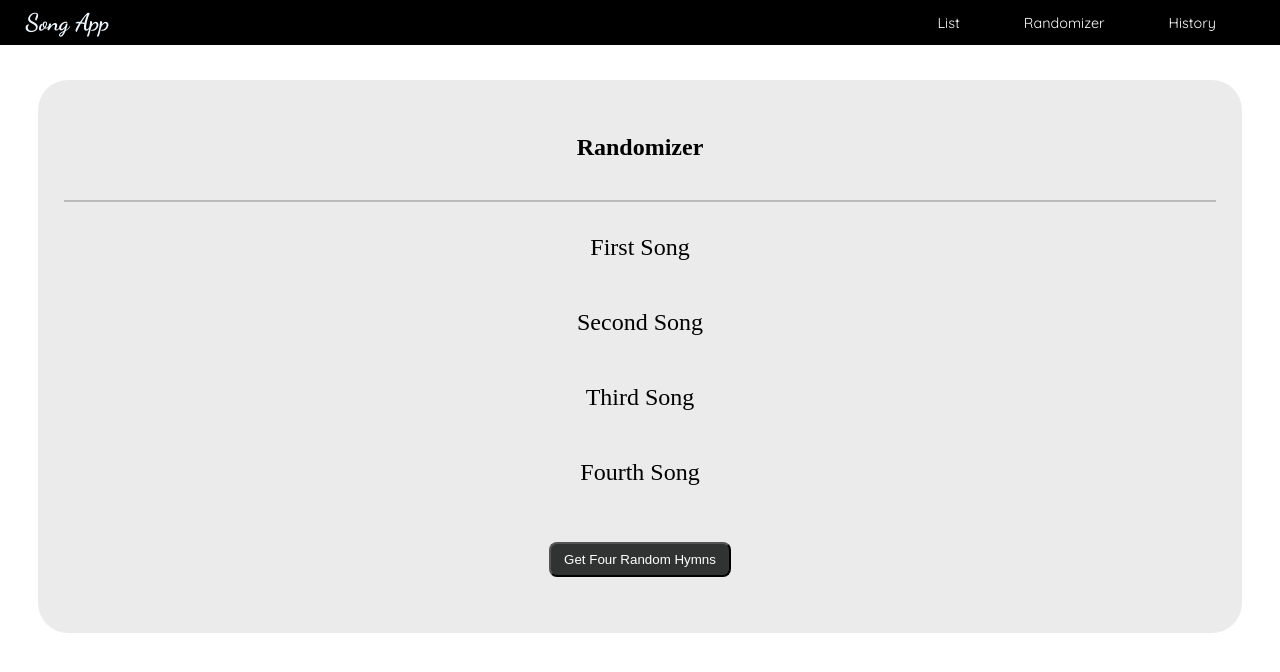
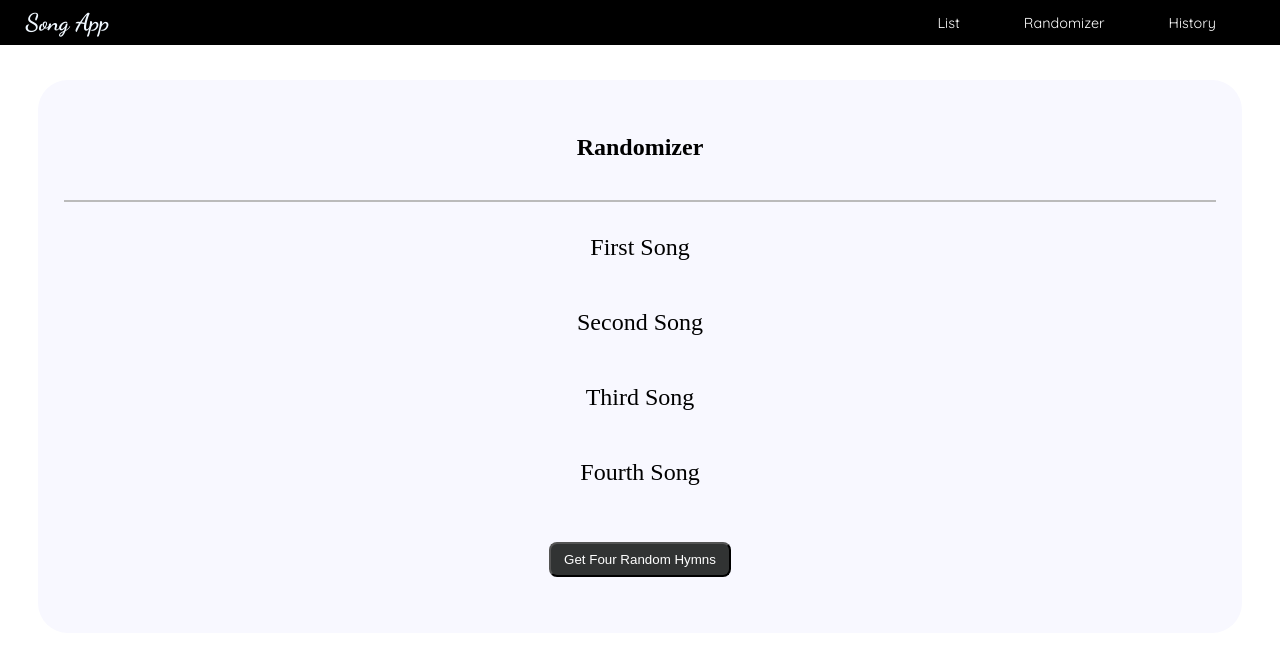
Before and after one commit to Salvador318Alvarez/SongLeadersApp, a React (Create React App) app: page /Randomizer in a window 1280 px wide. Shown: the top 672 px of the page. Built offline with nearby package versions, Linux system fonts and the light colour scheme.

Commit message:
style change

```diff
--- a/src/index.css
+++ b/src/index.css
@@ -111,7 +111,7 @@ a:hover {
 /* Randomizer Page */
 
 .randomizer {
-  background-color: rgba(0,0,0,0.08);
+  background-color: ghostwhite;
   border-radius: 30px;
   padding: 2vh 2vw;
 }
```
